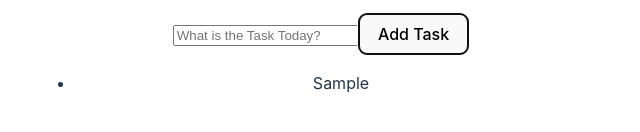
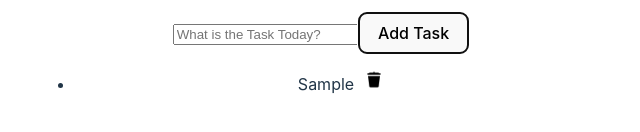
Before and after one commit to Patricia-Sigei/To-Do-List, a React (Vite) app: page / in a window 1280 px wide. Both pictures are taken after typing "Sample" into the empty fields and a click on the button "Add Task". Shown: the part 376-508 px from the top of the page, without its empty margins (319-959 px from the left). Built offline with nearby package versions, Linux system fonts and the light colour scheme.

Commit message:
adds the delete button function

```diff
--- /dev/null
+++ b/src/components/DeleteToDo.jsx
@@ -0,0 +1,16 @@
+import React from 'react'
+
+
+  const DeleteToDo = ({task, index, handleDelete}) =>{
+  return (
+    <li>
+      {task}
+      <img src='/deleteBtn.png' alt='Delete Button' onClick={() => handleDelete (index)}
+      style={{ width: '20px', cursor: 'pointer', marginLeft: '10px' }}>
+      </img>
+
+    </li>
+  )
+}
+
+export default DeleteToDo
--- a/src/components/ToDoForm.jsx
+++ b/src/components/ToDoForm.jsx
@@ -1,4 +1,5 @@
 import React, { useState } from "react"
+import DeleteToDo from "./DeleteToDo";
 
 function ToDoForm() {
   const [task, setTask] = useState ('');
@@ -11,6 +12,10 @@ function ToDoForm() {
     e.preventDefault ();
     task.trim()? (setList ([...list , task]), setTask ('')) : null;
   };
+  const handleDelete = (index) => {
+    const newList = list.filter((_, i) => i !== index);
+    setList(newList);
+  };
 
   return (
     <form className='ToDoForm'>
@@ -18,7 +23,7 @@ function ToDoForm() {
         <button onClick={handleAddTask} type='submit' className='ToD0-btn'>Add Task</button>
         <ul>
         {list.map((task, index) => (
-          <li key={index}>{task}</li>
+         <DeleteToDo key={index} task={task} index={index} handleDelete={handleDelete}/>
         ))}
       </ul>
     </form>
```
Also changed, not shown: src/components/ToDo.jsx (deleted, +0 -11 lines), src/components/ToDoWrapper.jsx (deleted, +0 -12 lines), public/deleteBtn.png (added).
